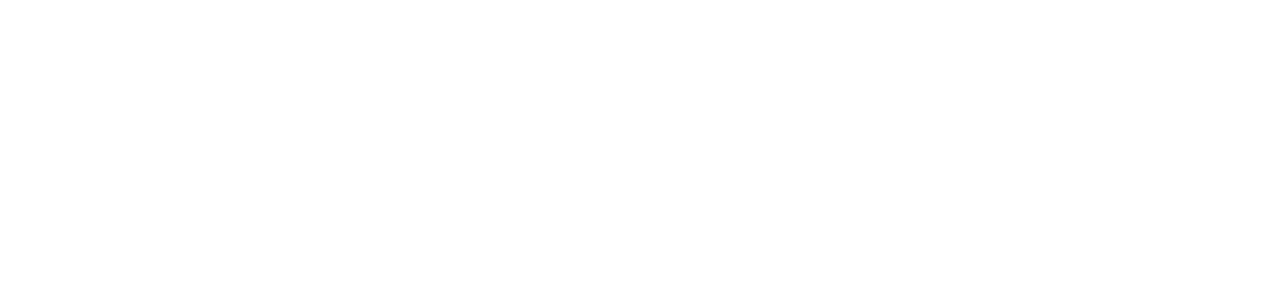
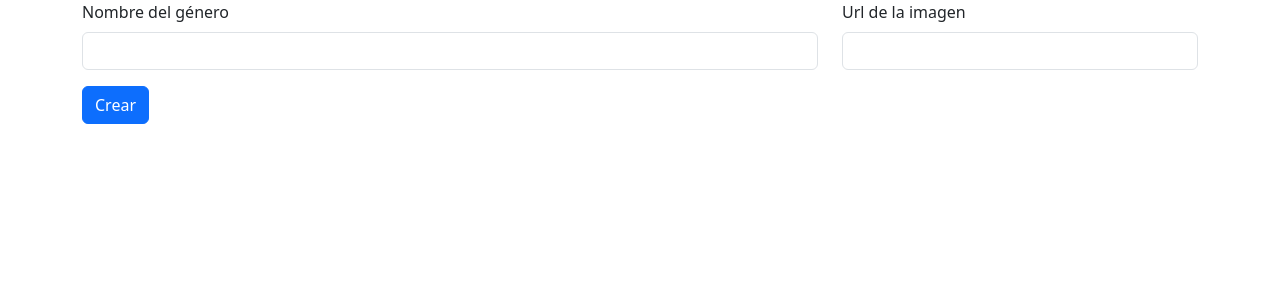
Before and after one commit to georgevillnet/generos, a React (Vite) app in the folder generos/: page /crearGenero in a window 1280 px wide. Shown: the top 300 px of the page. Built offline with nearby package versions, Linux system fonts and the light colour scheme.

Commit message:
Started CrearGenero

```diff
--- a/generos/src/views/CrearGenero.jsx
+++ b/generos/src/views/CrearGenero.jsx
@@ -1,8 +1,56 @@
-function CrearGenero(){
-    return(
+import { useState } from "react";
+import { addGeneros } from "../controllers/apiController";
+import { Navigate, useNavigate } from "react-router-dom";
+import { Form, Container, Row, Col, Button } from "react-bootstrap";
+
+function CrearGenero() {
+    const [nombreGenero, setNombreGenero] = useState("")
+    const [urlImagen, setUrlImagen] = useState("")
+    const navigate = useNavigate();
+
+    const handleSubmit = (e) => {
+        e.preventDefault();
+        addGeneros({ nombreGenero, urlImagen })
+        .then(() => navigate('/'))
+            .catch((error) => console.error('Error al crear un nuevo género', error));
+    }
+
+    return (
         <>
+            <Container>
+                <Form onSubmit={handleSubmit}>
+                    <Form.Group className="mb-3" controlId="exampleForm.ControlInput1">
+                        <Row>
+                            <Col md={8}>
+                                <Form.Label>Nombre del género</Form.Label>
+                                <Form.Control
+                                    type="text"
+                                    value={nombreGenero}
+                                    onChange={(e) => setNombreGenero(e.target.value)}
+                                    required
+                                />
+                            </Col>
+                            <Col md={4}>
+                                <Form.Label>Url de la imagen </Form.Label>
+                                <Form.Control
+                                    type="text"
+                                    value={urlImagen}
+                                    onChange={(e) => setUrlImagen(e.target.value)}
+                                    required
+                                />
+                            </Col>
+                        </Row>
+                    </Form.Group>
+
+                    <Button variant="primary" type="submit">
+                        Crear
+                    </Button>
+                </Form>
+            </Container>
         </>
     )
 }
 
+
+
 export default CrearGenero;
--- a/generos/src/views/MostrarGeneros.jsx
+++ b/generos/src/views/MostrarGeneros.jsx
@@ -25,9 +25,9 @@
       <div className="card-content">
         <h3 className="card-title">{genre.nombreGenero}</h3>
       </div>
-      <button onClick={handleSelectTab}>Crear nuevo género</button>
     </div>
     ))}
+      <button onClick={handleSelectTab}>Crear nuevo género</button>
 
     <Outlet />
     </>
```
